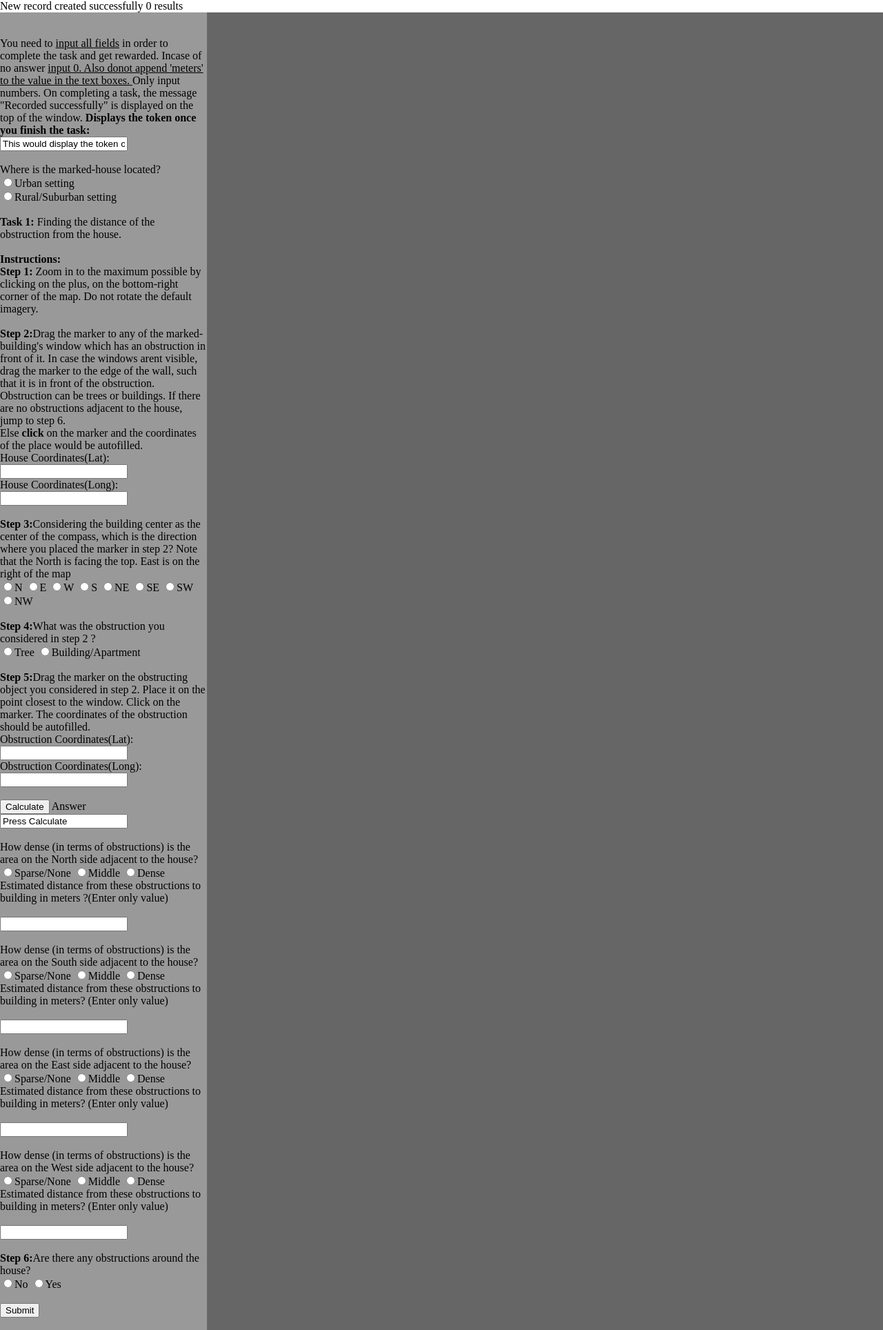
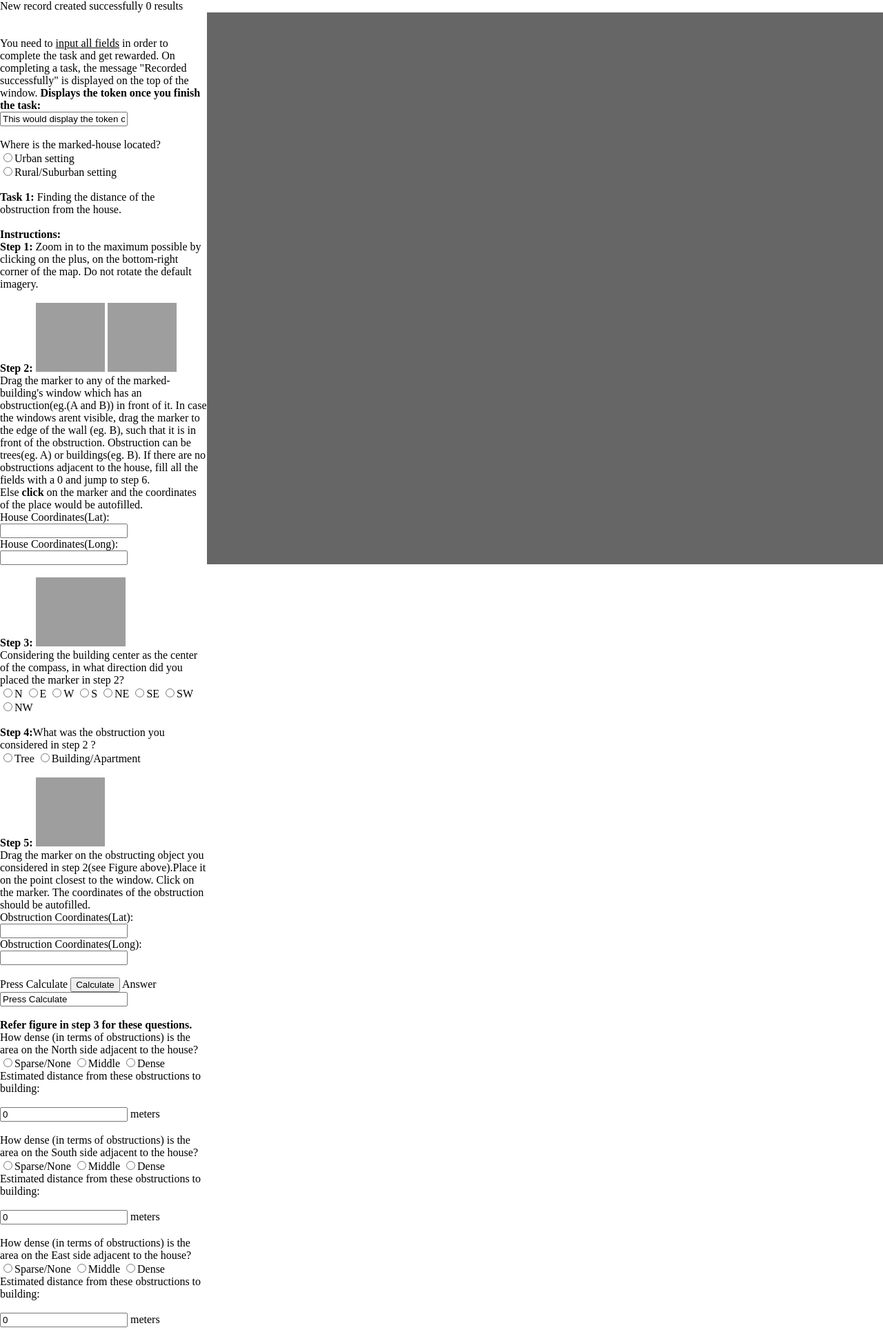
Before and after one commit to berzentine/SunScore, a PHP site: page /task1.php in a window 1280 px wide. Shown: the top 1928 px of the page at 69% size. Run offline with PHP 8.4, Linux system fonts and the light colour scheme; data that the repository does not hold is empty; some libraries are stand-ins or nearby versions; grey boxes are pictures that could not be loaded.

Commit message:
Final version of the task 1

```diff
--- a/Version1Task1/task1.php
+++ b/Version1Task1/task1.php
@@ -5,7 +5,7 @@
     <meta charset="utf-8">
     <style>
     div.box { background: #EEE; height: 100%; width: 100%; }
-    div.div1{background: #999; float: left; height: 290%; width: 300px; }
+    div.div1{background: #FFF; float: left; height: 290%; width: 300px; }
     div.div2{ background: #666; height: 150%; }
     div.clear { clear: both; height: 1px; overflow: hidden; font-size:0pt; margin-top: -1px; }
       html, body {
@@ -14,7 +14,7 @@
         padding: 0;
       }
       #map {
-        height: 290%;
+        height: 100%;
       }
       form {
         margin: 0px;
@@ -142,7 +142,7 @@ if ($conn->connect_error) {
 }
 //$sql = "(select * from listings WHERE address NOT LIKE 'None' order by id limit 200)";
 
-$sql = "select * from (select * from listings WHERE address NOT LIKE 'None' order by id limit 50) as rows  order by rand() limit 3 ";
+$sql = "select * from (select * from listings WHERE address NOT LIKE 'None' order by id limit 20) as rows  order by rand() limit 3 ";
 //orders first 300 in ascnding order and then pics the random 10 from this.
 
 $result = $conn->query($sql);
@@ -180,7 +180,7 @@ $conn->close();
     <div class="box">
        <div class="div1" id="form">
        <form method="post" action="#" margin-left:25px>
-           <br><br>You need to <u>input all fields</u> in order to complete the task and get rewarded. Incase of no answer <u>input 0. Also donot append 'meters' to the value in the text boxes. </u>Only input numbers. On completing a task, the message "Recorded successfully" is displayed on the top of the window.
+           <br><br>You need to <u>input all fields</u> in order to complete the task and get rewarded. On completing a task, the message "Recorded successfully" is displayed on the top of the window.
            <b>Displays the token once you finish the task:</b><br>
            <input type="text" name ="tokendisplay" id="tokendisplay" value="This would display the token once you finish the task">
 
@@ -194,7 +194,10 @@ $conn->close();
              <b>Instructions:</b><br>
              <b>Step 1:</b> Zoom in to the maximum possible by clicking on the plus, on the bottom-right corner of the map. Do not rotate the default imagery.<br><br>
 
-             <b>Step 2:</b>Drag the marker to any of the marked-building's window which has an obstruction in front of it. In case the windows arent visible, drag the marker to the edge of the wall, such that it is in front of the obstruction. Obstruction can be trees or buildings. If there are no obstructions adjacent to the house, jump to step 6.<br>Else <b>click</b> on the marker and the coordinates of the place would be autofilled.<br>
+             <b>Step 2:</b>
+             <img style="width:100px;height:100px;" src="https://raw.githubusercontent.com/berzentine/SunScore/master/Version1Task1/Screen%20Shot%202016-01-24%20at%206.40.19%20pm.png">
+             <img style="width:100px;height:100px;" src="https://raw.githubusercontent.com/berzentine/SunScore/master/Version1Task1/Screen%20Shot%202016-01-24%20at%206.40.29%20pm.png">
+             <br>Drag the marker to any of the marked-building's window which has an obstruction(eg.(A and B)) in front of it. In case the windows arent visible, drag the marker to the edge of the wall (eg. B), such that it is in front of the obstruction. Obstruction can be trees(eg. A) or buildings(eg. B). If there are no obstructions adjacent to the house, fill all the fields with a 0 and jump to step 6.<br>Else <b>click</b> on the marker and the coordinates of the place would be autofilled.<br>
 
              House Coordinates(Lat):<br>
              <input type="hidden" name ="address" id="address">
@@ -209,7 +212,9 @@ $conn->close();
             <input type="text" name="firstC2" id="firstC2">
             <br>
             <br>
-            <b>Step 3:</b>Considering the building center as the center of the compass, which is the direction where you placed the marker in step 2? Note that the North is facing the top. East is on the right of the map<br>
+            <b>Step 3:</b>
+            <img src="https://raw.githubusercontent.com/berzentine/SunScore/master/Version1Task1/step3.gif" style="width:130px;height:100px;">
+            <br>Considering the building center as the center of the compass, in what direction did you placed the marker in step 2? <br>
             <input type="radio" value="N" name="direction" >N
             <input type="radio" value="E" name="direction" >E
             <input type="radio" value="W" name="direction" >W
@@ -225,32 +230,37 @@ $conn->close();
             <input type="radio" name="obstruction" value="Building">Building/Apartment <br><br>
 
 
-            <b>Step 5:</b>Drag the marker on the obstructing object you considered in step 2. Place it on the point closest to the window. Click on the marker. The coordinates of the obstruction should be autofilled.<br>
+            <b>Step 5:</b>
+            <img src="https://raw.githubusercontent.com/berzentine/SunScore/master/Version1Task1/Screen%20Shot%202016-01-24%20at%207.26.25%20pm.png" style="width:100px;height:100px;">
+            <br>Drag the marker on the obstructing object you considered in step 2(see Figure above).Place it on the point closest to the window. Click on the marker. The coordinates of the obstruction should be autofilled.<br>
             Obstruction Coordinates(Lat):<br>
             <input type="text" name="secondC1"  id="secondC1">
             <br>
 
             Obstruction Coordinates(Long):<br>
             <input type="text" name="secondC2"  id="secondC2">
-            <br><br>
+            <br><br>Press Calculate
             <button type="button" id='Calculate'>Calculate</button>
             Answer
+
             <input  type="text" value="Press Calculate" name= "answer"  id="answer">
-            <br><br>How dense (in terms of obstructions) is the area on the North side adjacent to the house?<br>
+            <!--<img src="http://www.codeguru.com/imagesvr_ce/8590/directions.png" style="width:150px;height:150px;">-->
+            <br><br><b>Refer figure in step 3 for these questions. </b>
+            <br>How dense (in terms of obstructions) is the area on the North side adjacent to the house?<br>
             <input type="radio" name="north_dense" value="Sparse">Sparse/None
             <input type="radio" name="north_dense" value="Middle">Middle
             <input type="radio" name="north_dense" value="Dense">Dense<br>
 
-            Estimated distance from these obstructions to building in meters ?(Enter only value)<br><br>
-            <input  type="text" name= "e1" id="e1">
+            Estimated distance from these obstructions to building:<br><br>
+            <input  type="text" name= "e1" id="e1" value="0"> meters
 
             <br><br>How dense (in terms of obstructions) is the area on the South side adjacent to the house?<br>
             <input type="radio" name="south_dense" value="Sparse" >Sparse/None
             <input type="radio" name="south_dense" value="Middle">Middle
             <input type="radio" name="south_dense" value="Dense">Dense<br>
 
-            Estimated distance from these obstructions to building in meters? (Enter only value)<br><br>
-            <input  type="text"  name= "e2" id="e2">
+            Estimated distance from these obstructions to building:<br><br>
+            <input  type="text"  name= "e2" id="e2" value="0"> meters
 
 
             <br><br>How dense (in terms of obstructions) is the area on the East side adjacent to the house?<br>
@@ -258,15 +268,15 @@ $conn->close();
             <input type="radio" name="east_dense" value="Middle">Middle
             <input type="radio" name="east_dense" value="Dense">Dense<br>
 
-            Estimated distance from these obstructions to building in meters? (Enter only value)<br><br>
-            <input  type="text" name= "e3" id="e3">
+            Estimated distance from these obstructions to building:<br><br>
+            <input  type="text" name= "e3" id="e3" value="0"> meters
 
             <br><br>How dense (in terms of obstructions) is the area on the West side adjacent to the house?<br>
             <input type="radio" name="west_dense" value="Sparse" >Sparse/None
             <input type="radio" name="west_dense" value="Middle">Middle
             <input type="radio" name="west_dense" value="Dense">Dense<br>
-            Estimated distance from these obstructions to building in meters? (Enter only value)<br><br>
-            <input  type="text"  name= "e4" id="e4">
+            Estimated distance from these obstructions to building:<br><br>
+            <input  type="text"  name= "e4" id="e4" value="0"> meters
 
 
             <br><br>
@@ -344,9 +354,9 @@ $conn->close();
 
 function generatetoken(){
   var text = "";
-  var possible = "ABCDEFGHIJKLMNOPQRSTUVWXYZ0123456789";
+  var possible = "ABCDEFGHIJKLMNOPQRSTUVWXYZabcdefghijklmnopqrstuvwxyz0123456789";
 
-  for( var i=0; i < 10; i++ )
+  for( var i=0; i < 12; i++ )
     {  text += possible.charAt(Math.floor(Math.random() * possible.length));}
     //document.getElementById(token).value = text;
     //console.log(text+"here is the token");
```
